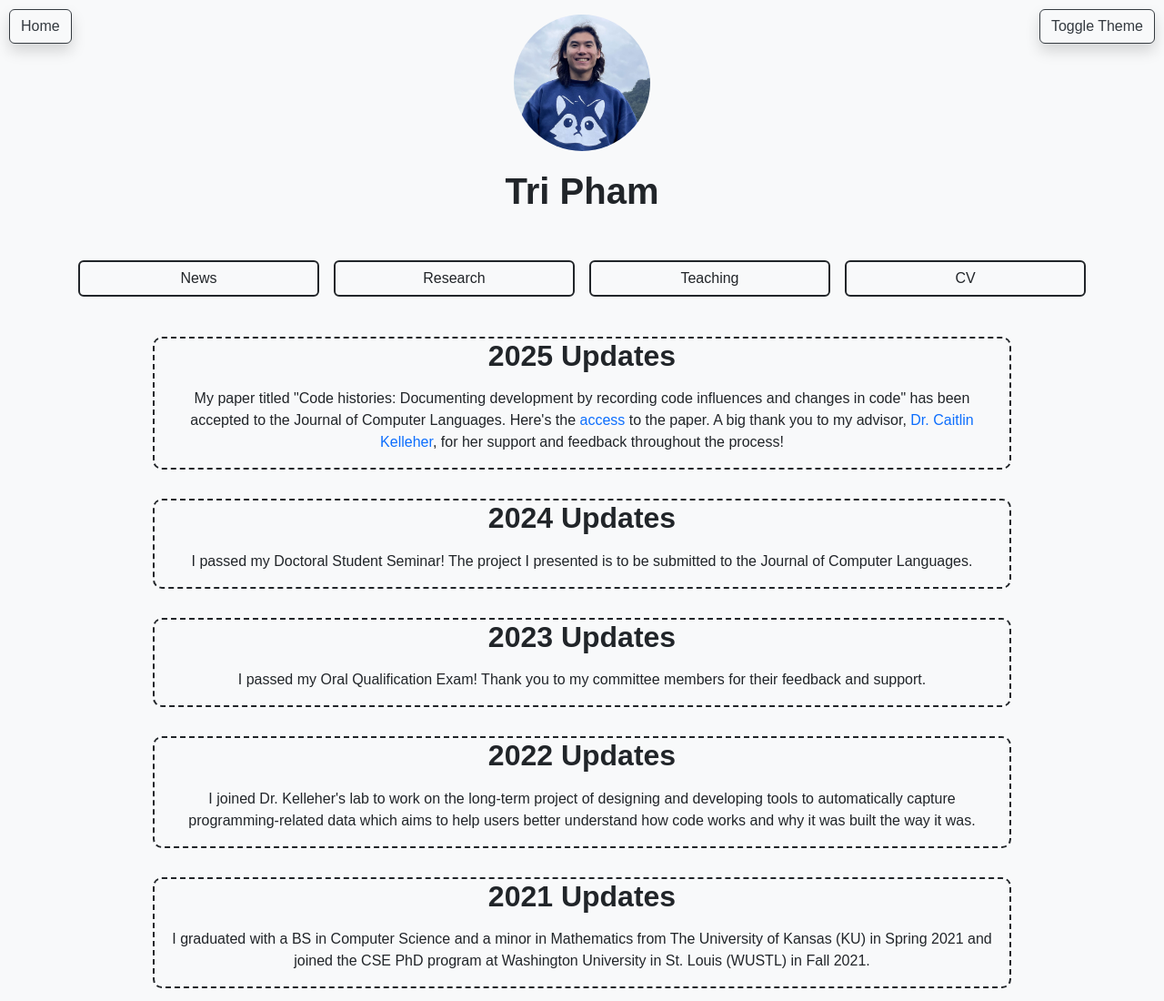
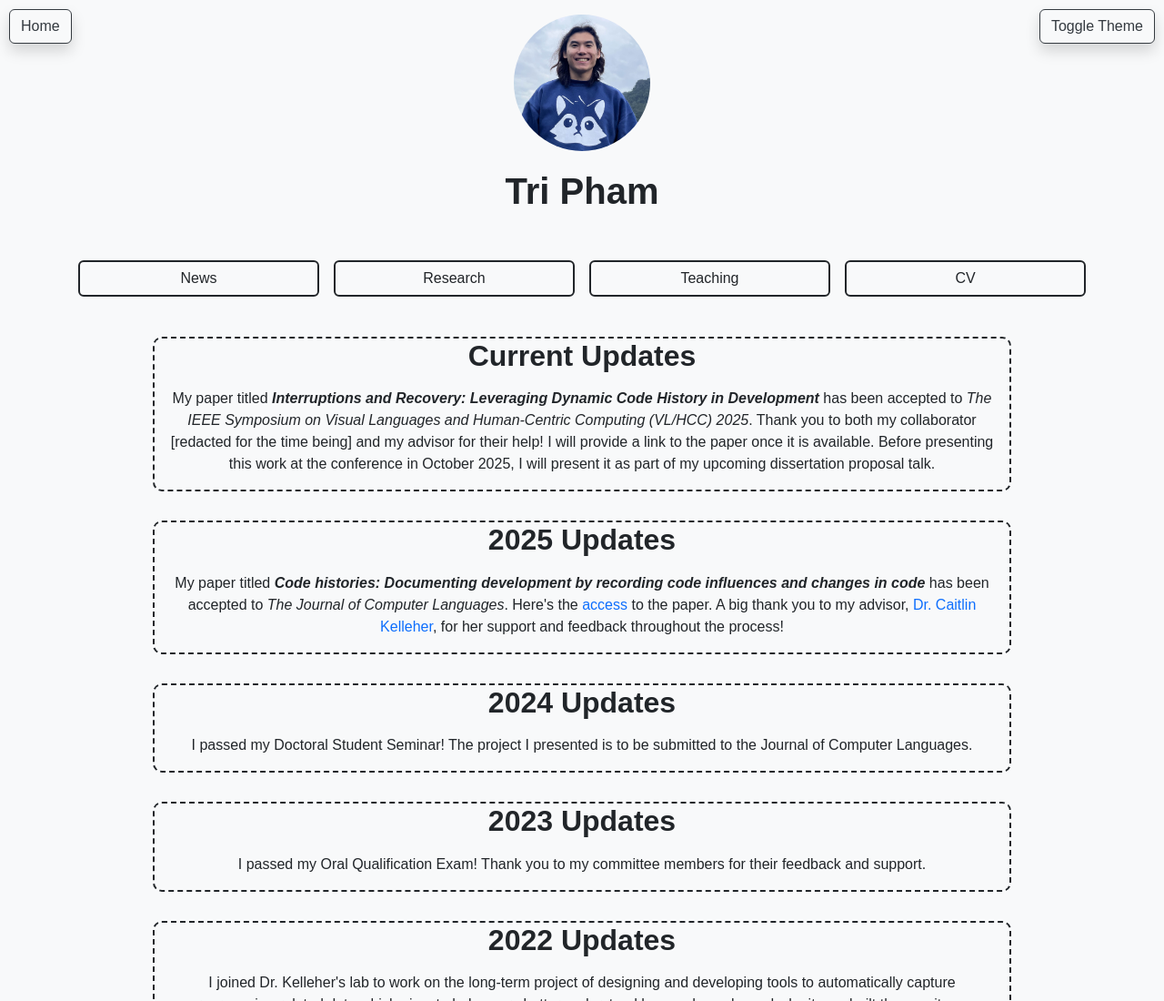
Before and after one commit to itstreefam/itstreefam.github.io, a plain HTML site: page html/news.html in a window 1280 px wide. Shown: the top 1100 px of the page at 91% size. Drawn offline with nearby package versions, Linux system fonts and the light colour scheme.

Commit message:
Update news to include a new paper acceptance

```diff
--- a/html/news.html
+++ b/html/news.html
@@ -53,11 +53,28 @@
       <div class="row">
         <div class="col-md-10 offset-md-1 border-custom">
           <h2>
+            Current Updates
+          </h2>
+          <div class="row">
+            <p class="col-sm" style="text-align: center;">
+              My paper titled <b><i>Interruptions and Recovery: Leveraging Dynamic Code History in Development</i></b> has been accepted to <i>The IEEE Symposium on Visual Languages and Human-Centric Computing (VL/HCC) 2025</i>. Thank you to both my collaborator [redacted for the time being] and my advisor for their help! I will provide a link to the paper once it is available.
+
+              Before presenting this work at the conference in October 2025, I will present it as part of my upcoming dissertation proposal talk.
+            </p>
+          </div>
+        </div>
+      </div>
+    </div>
+
+    <div class="container p-3">
+      <div class="row">
+        <div class="col-md-10 offset-md-1 border-custom">
+          <h2>
             2025 Updates
           </h2>
           <div class="row">
             <p class="col-sm" style="text-align: center;">
-              My paper titled "Code histories: Documenting development by recording code influences and changes in code" has been accepted to the Journal of Computer Languages.
+              My paper titled <b><i>Code histories: Documenting development by recording code influences and changes in code</i></b> has been accepted to <i>The Journal of Computer Languages</i>.
               Here's the <a href="https://www.sciencedirect.com/science/article/pii/S259011842400056X" style="text-decoration: none; width: fit-content; margin: auto;">access</a> to the paper.
               A big thank you to my advisor, <a href="https://www.cse.wustl.edu/~ckelleher/" style="text-decoration: none; width: fit-content; margin: auto;"> Dr. Caitlin Kelleher</a>, for her support and feedback throughout the process!
             </p>
```
